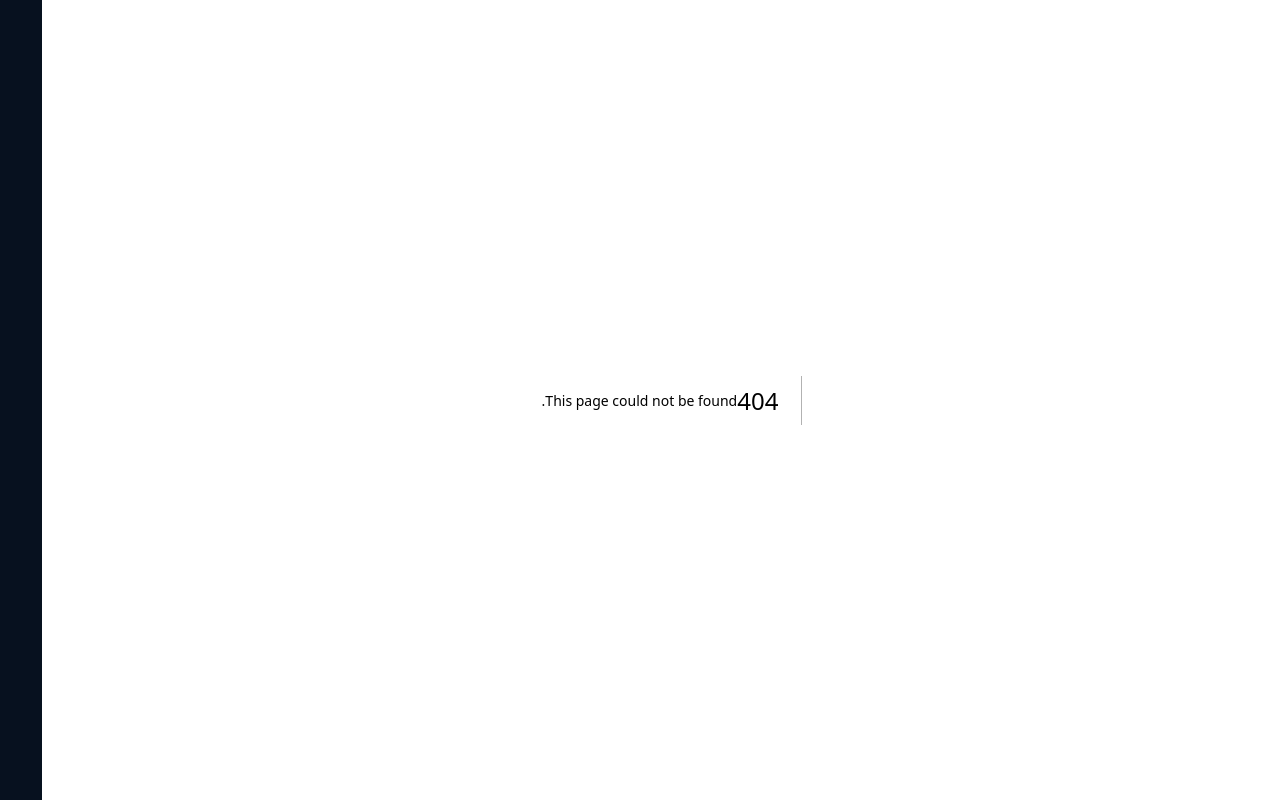
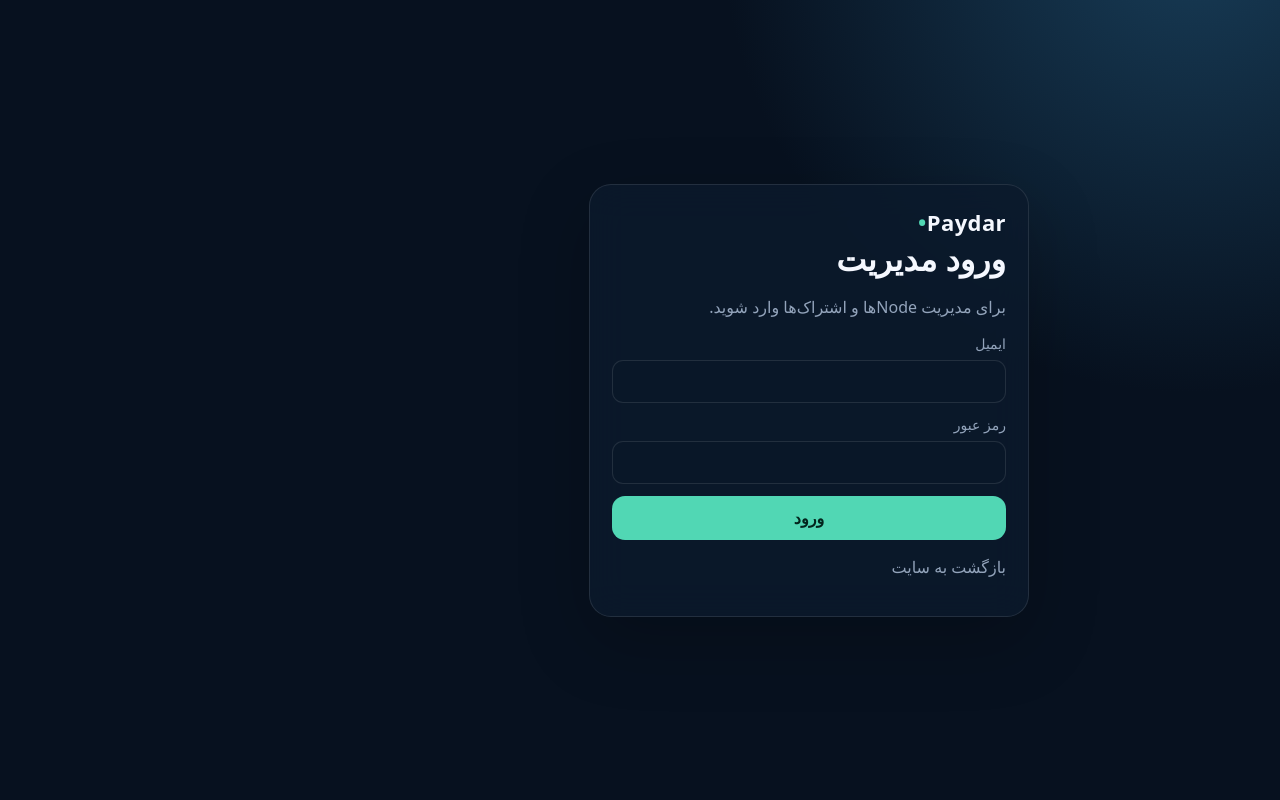
Before and after one commit to mohsenmojadam2019/vpn, a Next.js app: page /login in a window 1280 px wide. Before the commit this address had no page. Built offline with nearby package versions, Linux system fonts and the light colour scheme.

Commit message:
feat: add admin login page

```diff
--- /dev/null
+++ b/app/login/page.tsx
@@ -0,0 +1,28 @@
+import Link from 'next/link';
+import { loginAction } from './actions';
+
+export default async function LoginPage({ searchParams }: { searchParams: Promise<{ error?: string }> }) {
+  const params = await searchParams;
+  const message = params.error === 'config'
+    ? 'متغیرهای ADMIN_EMAIL، ADMIN_PASSWORD_HASH و AUTH_SECRET هنوز تنظیم نشده‌اند.'
+    : params.error === 'invalid'
+      ? 'ایمیل یا رمز عبور صحیح نیست.'
+      : null;
+
+  return (
+    <main className="login-shell">
+      <div className="card login-card">
+        <div className="brand">Paydar<span>•</span></div>
+        <h1>ورود مدیریت</h1>
+        <p className="muted">برای مدیریت Nodeها و اشتراک‌ها وارد شوید.</p>
+        {message && <div className="notice">{message}</div>}
+        <form action={loginAction} className="form">
+          <label>ایمیل<input name="email" type="email" autoComplete="username" required /></label>
+          <label>رمز عبور<input name="password" type="password" autoComplete="current-password" required /></label>
+          <button className="button" type="submit">ورود</button>
+        </form>
+        <p className="muted"><Link href="/">بازگشت به سایت</Link></p>
+      </div>
+    </main>
+  );
+}
```
